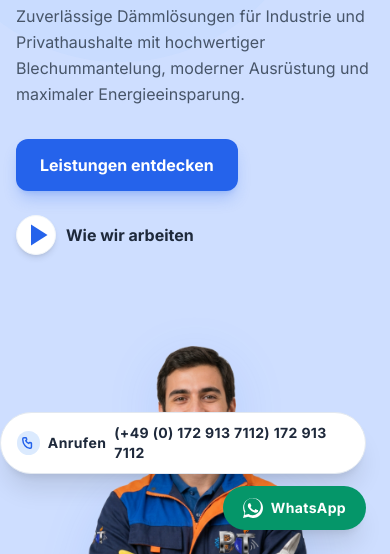
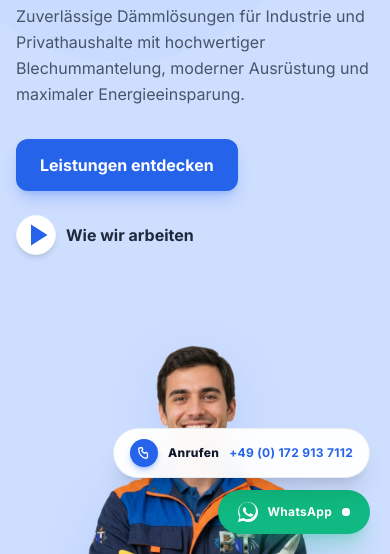
Before and after one commit to LiridonSaa1/Prekadini-Thermotech, a plain HTML site: page index.html in a window 390 px wide. Shown: the part 290-844 px from the top of the page. Drawn offline with nearby package versions, Linux system fonts and the light colour scheme.

Commit message:
Redesign floating quick contact buttons and fix phone duplication

```diff
--- a/app.js
+++ b/app.js
@@ -869,8 +869,13 @@ document.addEventListener("DOMContentLoaded", () => {
       websiteSettings = await SettingsService.fetchSettings();
       if (websiteSettings) {
         document.querySelectorAll('a[href^="tel:"]').forEach(el => {
-          el.href = `tel:${websiteSettings.phone.replace(/\s+/g, '')}`;
-          el.innerHTML = el.innerHTML.replace(/\+49.*/g, websiteSettings.phone).replace(/\(\+49.*\)/g, `(${websiteSettings.phone})`);
+          if (websiteSettings.phone) {
+            el.href = `tel:${websiteSettings.phone.replace(/\s+/g, '')}`;
+            const phoneSpan = el.querySelector('.phone-num-span');
+            if (phoneSpan) {
+              phoneSpan.textContent = websiteSettings.phone;
+            }
+          }
         });
         document.querySelectorAll('a[href*="wa.me"]').forEach(el => {
           el.href = `https://wa.me/${websiteSettings.whatsapp.replace(/\s+/g, '')}`;
--- a/index.html
+++ b/index.html
@@ -1659,28 +1659,32 @@
     </div>
   </footer>
 
-  <!-- Floating Quick Actions (Exactly matching reference bottom right placement) -->
-  <div class="fixed bottom-6 right-6 z-40 flex flex-col items-end space-y-3 pointer-events-none">
+  <!-- Floating Quick Actions (Bottom Right Placement) -->
+  <div class="fixed bottom-5 right-5 z-40 flex flex-col items-end space-y-3 pointer-events-none">
 
     <!-- Phone Call Pill -->
-    <a href="tel:+491729137112" class="pointer-events-auto flex items-center bg-white text-slate-800 border border-slate-200 rounded-full py-2.5 px-4 shadow-xl hover:shadow-2xl transition-all duration-200 text-sm font-bold tracking-wide hover:-translate-y-0.5 space-x-2">
-      <span class="w-6 h-6 rounded-full bg-blue-100 text-blue-600 flex items-center justify-center">
+    <a href="tel:+491729137112" class="pointer-events-auto group flex items-center bg-white/95 backdrop-blur-md text-slate-900 border border-slate-200/80 rounded-full py-2.5 px-4 shadow-xl hover:shadow-2xl hover:border-blue-300 transition-all duration-300 text-xs md:text-sm font-bold tracking-wide hover:-translate-y-1 space-x-2.5">
+      <span class="w-7 h-7 rounded-full bg-blue-600 text-white flex items-center justify-center shadow-md shadow-blue-600/30 group-hover:scale-110 transition-transform">
         <!-- Phone SVG -->
         <svg class="w-3.5 h-3.5" fill="none" viewBox="0 0 24 24" stroke="currentColor">
-          <path stroke-linecap="round" stroke-linejoin="round" stroke-width="2.5" d="M3 5a2 2 0 012-2h3.28a1 1 0 01.94.725l.548 2.2a1 1 0 01-.321.988l-1.305.98a10.582 10.582 0 004.872 4.872l.98-1.305a1 1 0 01.988-.321l2.2.548a1 1 0 01.725.94V19a2 2 0 01-2 2h-1C9.716 21 3 14.284 3 6V5z" />
+          <path stroke-linecap="round" stroke-linejoin="round" stroke-width="2.2" d="M3 5a2 2 0 012-2h3.28a1 1 0 01.94.725l.548 2.2a1 1 0 01-.321.988l-1.305.98a10.582 10.582 0 004.872 4.872l.98-1.305a1 1 0 01.988-.321l2.2.548a1 1 0 01.725.94V19a2 2 0 01-2 2h-1C9.716 21 3 14.284 3 6V5z" />
         </svg>
       </span>
-      <span data-i18n="callText">Anrufen</span>
-      <span>(+49 172 913 7112)</span>
+      <span data-i18n="callText" class="font-extrabold text-slate-900">Anrufen</span>
+      <span class="text-blue-600 font-bold phone-num-span">(+49 172 913 7112)</span>
     </a>
 
     <!-- WhatsApp Chat Pill -->
-    <a href="https://wa.me/491729137112" target="_blank" rel="noopener noreferrer" class="pointer-events-auto flex items-center bg-emerald-600 text-white rounded-full py-3 px-5 shadow-xl hover:shadow-2xl hover:bg-emerald-700 transition-all duration-200 text-sm font-bold tracking-wide hover:-translate-y-0.5 space-x-2">
+    <a href="https://wa.me/491729137112" target="_blank" rel="noopener noreferrer" class="pointer-events-auto group flex items-center bg-emerald-500 hover:bg-emerald-600 text-white rounded-full py-3 px-5 shadow-xl hover:shadow-2xl shadow-emerald-500/25 transition-all duration-300 text-xs md:text-sm font-bold tracking-wide hover:-translate-y-1 space-x-2.5">
       <!-- WhatsApp logo SVG -->
-      <svg class="w-5 h-5 fill-current" viewBox="0 0 24 24">
+      <svg class="w-5 h-5 fill-current group-hover:scale-110 transition-transform" viewBox="0 0 24 24">
         <path d="M.057 24l1.687-6.163c-1.041-1.804-1.588-3.849-1.587-5.946C.06 5.348 5.397.01 12.008.01c3.202.001 6.212 1.246 8.477 3.514 2.266 2.268 3.507 5.28 3.505 8.484-.004 6.657-5.34 11.997-11.953 11.997-2.005-.001-3.973-.502-5.724-1.455L0 24zm6.59-4.846c1.62.962 3.21 1.468 4.847 1.469 5.485 0 9.948-4.614 9.951-10.282.002-2.747-1.026-5.328-2.898-7.201C16.674 1.267 14.1 .235 11.353.235c-5.49 0-9.954 4.613-9.957 10.283 0 1.955.518 3.86 1.5 5.56L1.87 20.31l4.777-1.156zM17.5 14.382c-.3-.15-1.782-.88-2.062-.982-.28-.102-.483-.153-.687.153-.203.305-.788.983-.966 1.186-.178.203-.356.229-.656.079-.3-.15-1.267-.467-2.413-1.488-.893-.796-1.496-1.78-1.673-2.085-.178-.305-.019-.47.13-.62.135-.135.305-.356.457-.534.153-.178.203-.305.305-.509.102-.203.05-.382-.025-.534-.076-.153-.687-1.654-.94-2.264-.247-.594-.499-.513-.687-.523-.178-.009-.382-.01-.585-.01-.203 0-.534.076-.814.382-.28.305-1.067 1.042-1.067 2.543s1.092 2.949 1.244 3.153c.153.204 2.15 3.284 5.21 4.603.727.314 1.294.502 1.737.643.73.232 1.396.199 1.922.121.585-.087 1.782-.728 2.036-1.432.254-.704.254-1.306.178-1.432-.076-.127-.28-.203-.58-.353z"/>
       </svg>
       <span data-i18n="whatsappText">WhatsApp</span>
+      <span class="relative flex h-2 w-2">
+        <span class="animate-ping absolute inline-flex h-full w-full rounded-full bg-white opacity-75"></span>
+        <span class="relative inline-flex rounded-full h-2 w-2 bg-white"></span>
+      </span>
     </a>
   </div>
 
```
